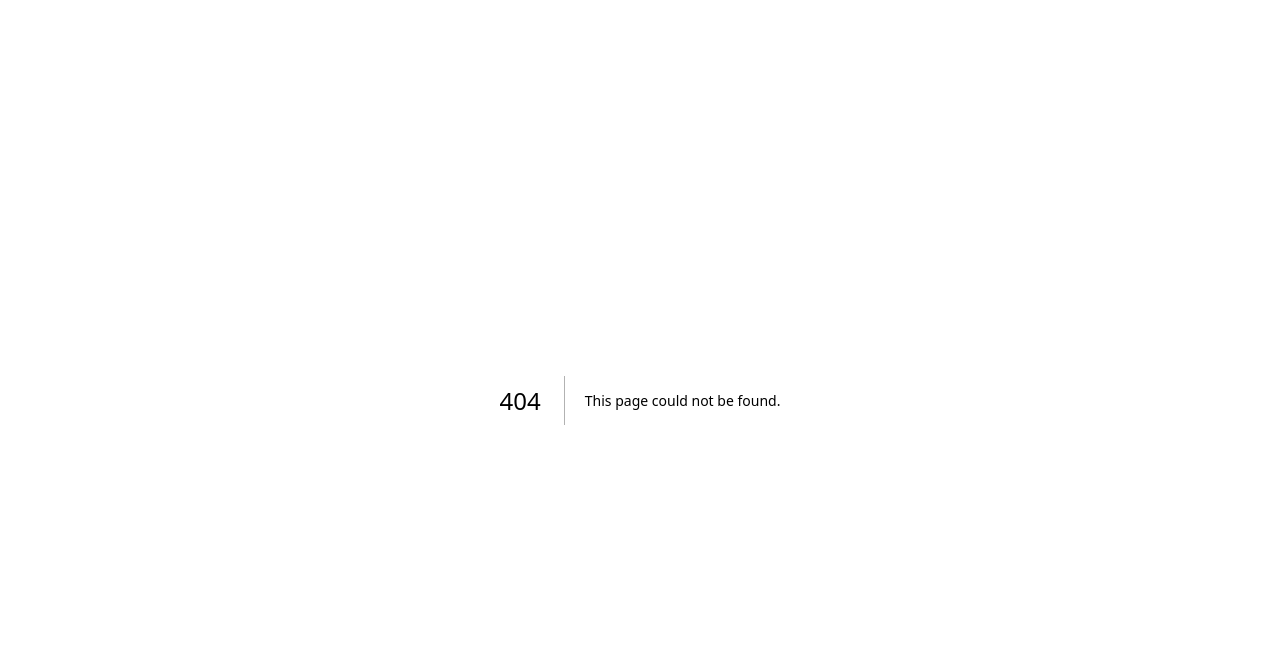
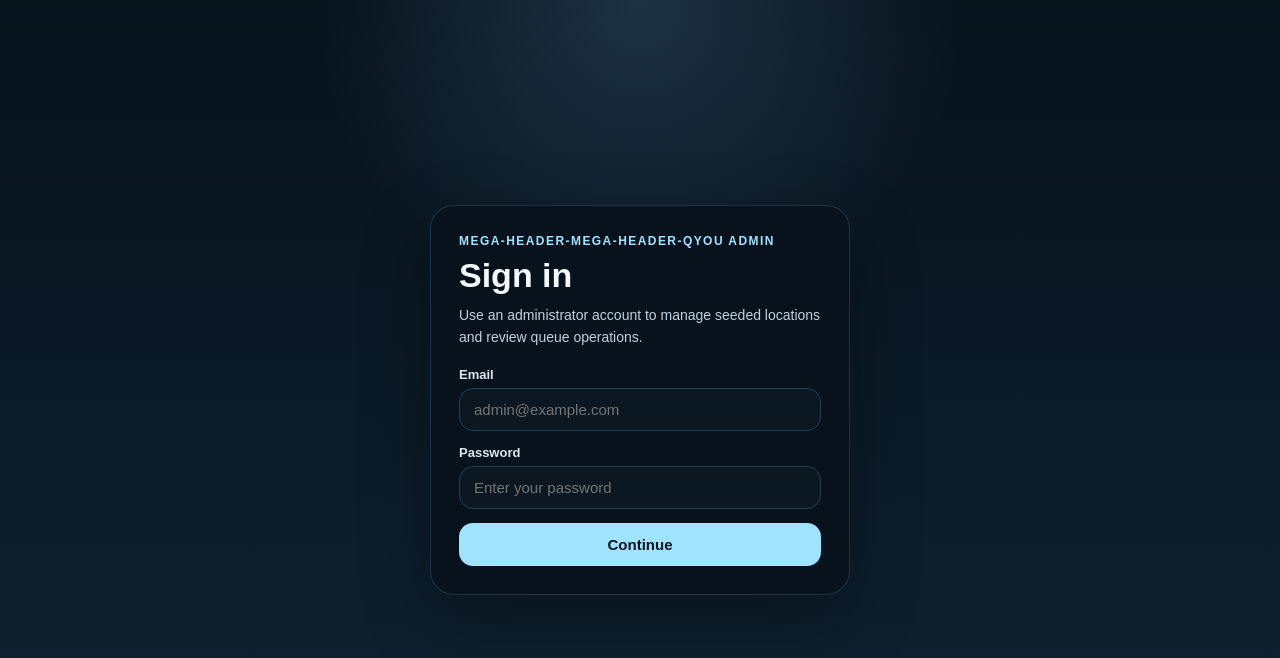
Before and after one commit to Mega-Header/mega-header-qyou, a Next.js app in the folder apps/admin-web/: page /login in a window 1280 px wide. Before the commit this address had no page. Shown: the top 658 px of the page. Built offline with nearby package versions, Linux system fonts and the light colour scheme.

Commit message:
feat(admin): add login page and auth bootstrap
- Added admin login screen and cookie issuing route

- Kept auth flow independent by deriving admin role from login token payload

```diff
--- /dev/null
+++ b/apps/admin-web/src/app/api/admin/login/route.ts
@@ -0,0 +1,93 @@
+import { decodeJwt, SignJWT } from "jose";
+import { NextRequest, NextResponse } from "next/server";
+
+const ADMIN_COOKIE = process.env.ADMIN_AUTH_COOKIE || "admin_token";
+
+const createAdminToken = async (params: { userId: string; email: string }) => {
+  const secret = process.env.ADMIN_JWT_SECRET;
+  if (!secret) {
+    throw new Error("ADMIN_JWT_SECRET is not configured");
+  }
+
+  const key = new TextEncoder().encode(secret);
+  return new SignJWT({
+    sub: params.userId,
+    email: params.email,
+    role: "ADMIN",
+  })
+    .setProtectedHeader({ alg: "HS256" })
+    .setIssuedAt()
+    .setExpirationTime("12h")
+    .sign(key);
+};
+
+export async function POST(request: NextRequest) {
+  const apiBase = process.env.NEXT_PUBLIC_API_URL || "";
+  if (!apiBase) {
+    return NextResponse.json(
+      { success: false, error: { code: "ADMIN_API_MISSING", message: "NEXT_PUBLIC_API_URL is not configured." } },
+      { status: 500 }
+    );
+  }
+
+  const body = (await request.json()) as { email?: string; password?: string };
+  const email = String(body.email || "").trim().toLowerCase();
+  const password = String(body.password || "");
+
+  const loginResponse = await fetch(`${apiBase}/auth/login`, {
+    method: "POST",
+    headers: {
+      "Content-Type": "application/json",
+    },
+    body: JSON.stringify({ email, password }),
+    cache: "no-store",
+  });
+
+  const loginPayload = (await loginResponse.json()) as {
+    success?: boolean;
+    data?: { accessToken?: string };
+    error?: { message?: string };
+  };
+
+  if (!loginResponse.ok || !loginPayload.success || !loginPayload.data?.accessToken) {
+    return NextResponse.json(
+      {
+        success: false,
+        error: {
+          code: "ADMIN_LOGIN_FAILED",
+          message: loginPayload.error?.message || "Unable to authenticate with the API.",
+        },
+      },
+      { status: loginResponse.status || 401 }
+    );
+  }
+
+  const accessPayload = decodeJwt(loginPayload.data.accessToken);
+  const role = typeof accessPayload.role === "string" ? accessPayload.role : "";
+  const userId = typeof accessPayload.sub === "string" ? accessPayload.sub : "";
+
+  if (role !== "ADMIN" || !userId) {
+    return NextResponse.json(
+      { success: false, error: { code: "ADMIN_ROLE_REQUIRED", message: "Admin access is required." } },
+      { status: 403 }
+    );
+  }
+
+  const token = await createAdminToken({
+    userId,
+    email,
+  });
+
+  const response = NextResponse.json({ success: true });
+  response.cookies.set({
+    name: ADMIN_COOKIE,
+    value: token,
+    httpOnly: true,
+    sameSite: "lax",
+    secure: process.env.NODE_ENV === "production",
+    path: "/",
+    maxAge: 60 * 60 * 12,
+  });
+
+  return response;
+}
--- a/apps/admin-web/src/app/globals.css
+++ b/apps/admin-web/src/app/globals.css
@@ -26,6 +26,90 @@ body {
   -moz-osx-font-smoothing: grayscale;
 }
 
+.admin-login {
+  min-height: 100vh;
+  display: grid;
+  place-items: center;
+  background:
+    radial-gradient(circle at top, rgba(143, 206, 255, 0.16), transparent 32%),
+    linear-gradient(180deg, #07131d 0%, #0e2231 100%);
+  padding: 24px;
+}
+
+.admin-login__panel {
+  width: min(100%, 420px);
+  border-radius: 24px;
+  border: 1px solid rgba(143, 206, 255, 0.18);
+  background: rgba(8, 18, 28, 0.92);
+  padding: 28px;
+  box-shadow: 0 24px 70px rgba(0, 0, 0, 0.32);
+}
+
+.admin-login__eyebrow {
+  color: #9fe3ff;
+  font-size: 12px;
+  font-weight: 700;
+  letter-spacing: 0.12em;
+  text-transform: uppercase;
+  margin-bottom: 10px;
+}
+
+.admin-login__title {
+  color: #f4fbff;
+  font-size: 34px;
+  line-height: 1.05;
+  margin-bottom: 10px;
+}
+
+.admin-login__copy {
+  color: #c3d2de;
+  font-size: 14px;
+  line-height: 1.6;
+  margin-bottom: 18px;
+}
+
+.admin-login__label {
+  display: block;
+  color: #dce7f0;
+  font-size: 13px;
+  font-weight: 600;
+  margin-bottom: 6px;
+}
+
+.admin-login__input {
+  width: 100%;
+  border-radius: 14px;
+  border: 1px solid #254055;
+  background: #0b1822;
+  color: #f4fbff;
+  padding: 12px 14px;
+  font-size: 15px;
+  margin-bottom: 14px;
+}
+
+.admin-login__button {
+  width: 100%;
+  border: 0;
+  border-radius: 14px;
+  background: #9fe3ff;
+  color: #07131d;
+  font-size: 15px;
+  font-weight: 800;
+  padding: 13px 16px;
+  cursor: pointer;
+}
+
+.admin-login__button:disabled {
+  cursor: wait;
+  opacity: 0.8;
+}
+
+.admin-login__error {
+  color: #ff9b9b;
+  font-size: 13px;
+  margin-bottom: 14px;
+}
+
 * {
   box-sizing: border-box;
   padding: 0;
--- /dev/null
+++ b/apps/admin-web/src/app/login/page.tsx
@@ -0,0 +1,80 @@
+"use client";
+
+import { useRouter } from "next/navigation";
+import { useState } from "react";
+
+export default function LoginPage() {
+  const router = useRouter();
+  const [email, setEmail] = useState("");
+  const [password, setPassword] = useState("");
+  const [error, setError] = useState("");
+  const [isSubmitting, setIsSubmitting] = useState(false);
+
+  const submit = async () => {
+    setIsSubmitting(true);
+    setError("");
+    try {
+      const response = await fetch("/api/admin/login", {
+        method: "POST",
+        headers: {
+          "Content-Type": "application/json",
+        },
+        body: JSON.stringify({
+          email,
+          password,
+        }),
+      });
+
+      const payload = (await response.json()) as {
+        success?: boolean;
+        error?: { message?: string };
+      };
+
+      if (!response.ok || !payload.success) {
+        throw new Error(payload.error?.message || "Unable to sign in.");
+      }
+
+      router.replace("/admin/locations");
+      router.refresh();
+    } catch (nextError) {
+      setError(nextError instanceof Error ? nextError.message : "Unable to sign in.");
+    } finally {
+      setIsSubmitting(false);
+    }
+  };
+
+  return (
+    <main className="admin-login">
+      <div className="admin-login__panel">
+        <p className="admin-login__eyebrow">mega-header-mega-header-qyou Admin</p>
+        <h1 className="admin-login__title">Sign in</h1>
+        <p className="admin-login__copy">
+          Use an administrator account to manage seeded locations and review queue operations.
+        </p>
+
+        <label className="admin-login__label">Email</label>
+        <input
+          className="admin-login__input"
+          value={email}
+          onChange={(event) => setEmail(event.target.value)}
+          placeholder="admin@example.com"
+        />
+
+        <label className="admin-login__label">Password</label>
+        <input
+          className="admin-login__input"
+          type="password"
+          value={password}
+          onChange={(event) => setPassword(event.target.value)}
+          placeholder="Enter your password"
+        />
+
+        {error ? <p className="admin-login__error">{error}</p> : null}
+
+        <button className="admin-login__button" onClick={() => void submit()} disabled={isSubmitting}>
+          {isSubmitting ? "Signing in..." : "Continue"}
+        </button>
+      </div>
+    </main>
+  );
+}
```
